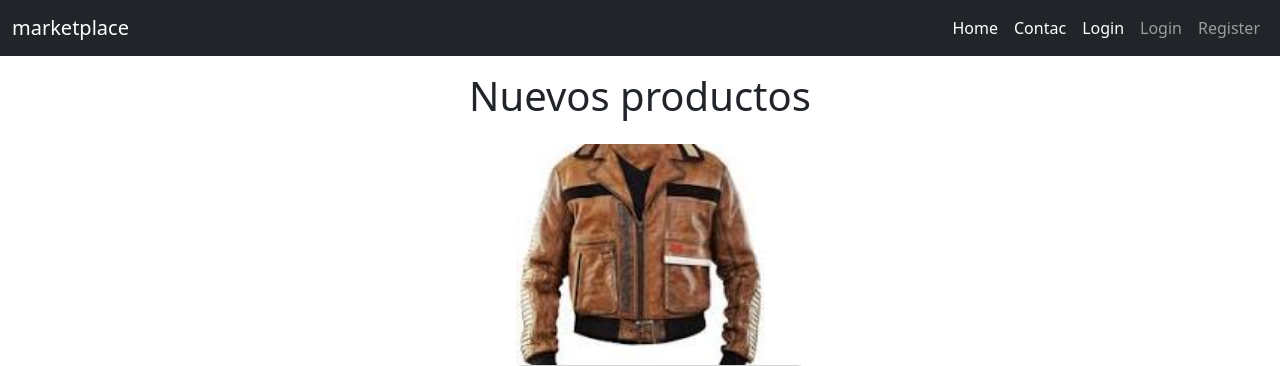
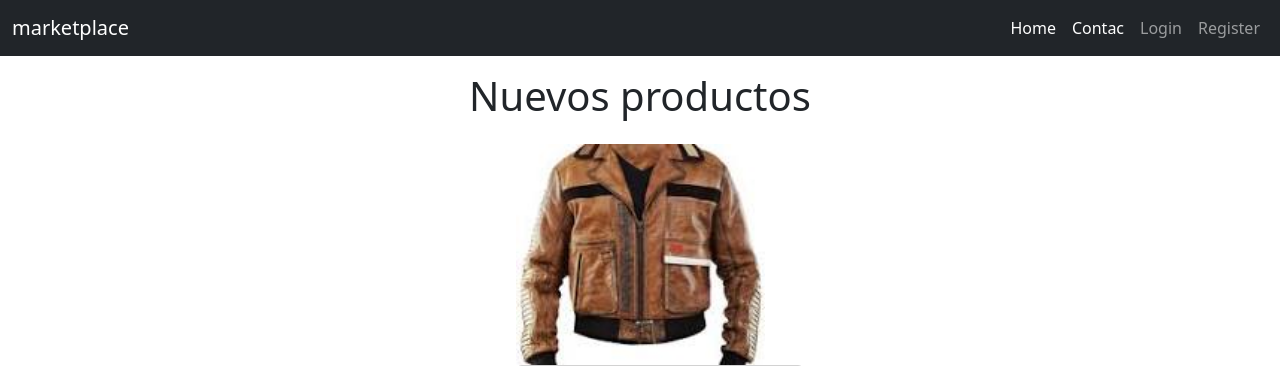
Before and after one commit to OsunaV/Marketplace_main, a Django app: page / in a window 1280 px wide. Shown: the top 366 px of the page. Run offline with Django 5.2, Linux system fonts and the light colour scheme; data comes from the database, SQL or seed files in the repository; both versions use the stored data as it was after the commit.

Commit message:
Se arreglaron bugs menores

```diff
--- a/store/templates/store/navegation.html
+++ b/store/templates/store/navegation.html
@@ -14,11 +14,6 @@
                 <li class="nav-item">
                     <a href="{% url 'contact' %}" class="nav-link active">
                         Contac
-                    </a>
-                </li>
-                <li class="nav-item">
-                    <a href="{% url 'login' %}" class="nav-link active">
-                        Login
                     </a>
                 </li>
                 {%if request.user.is_authenticated%}
```
Also changed, not shown: db.sqlite3.
